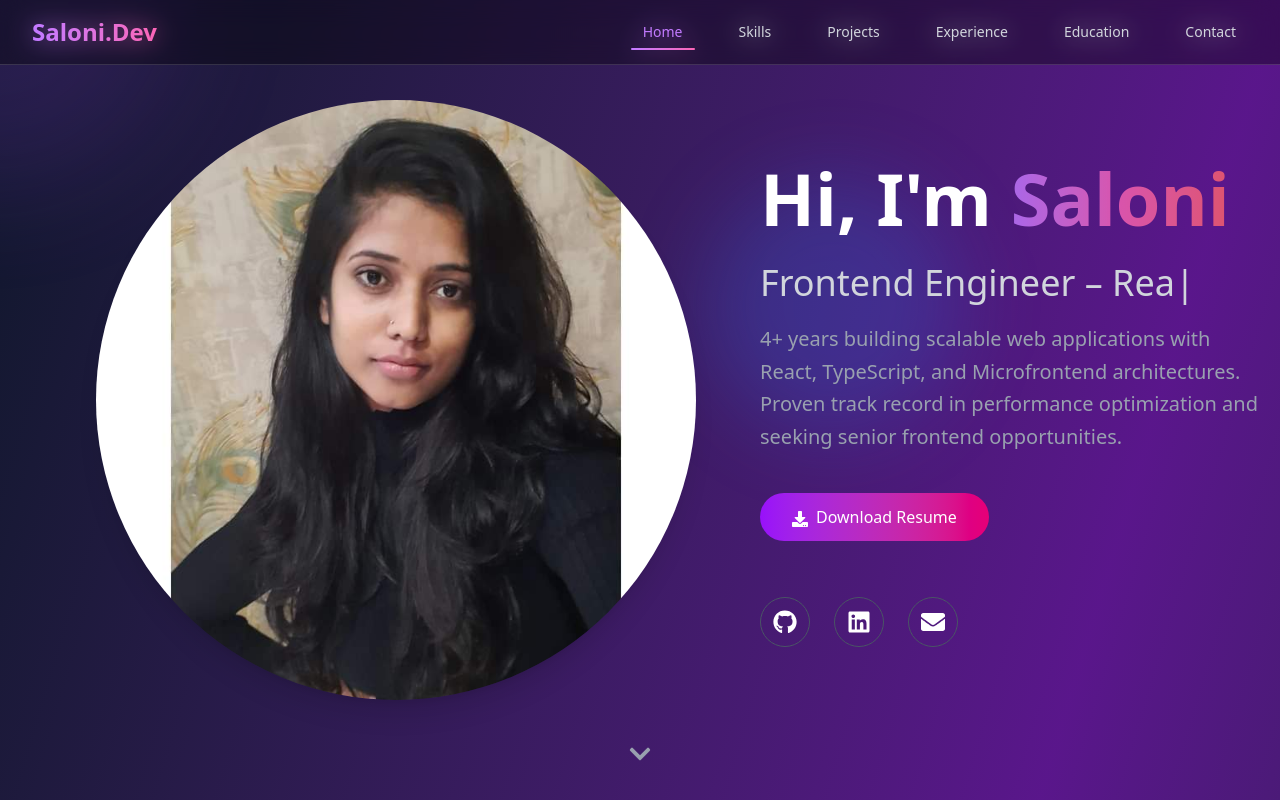
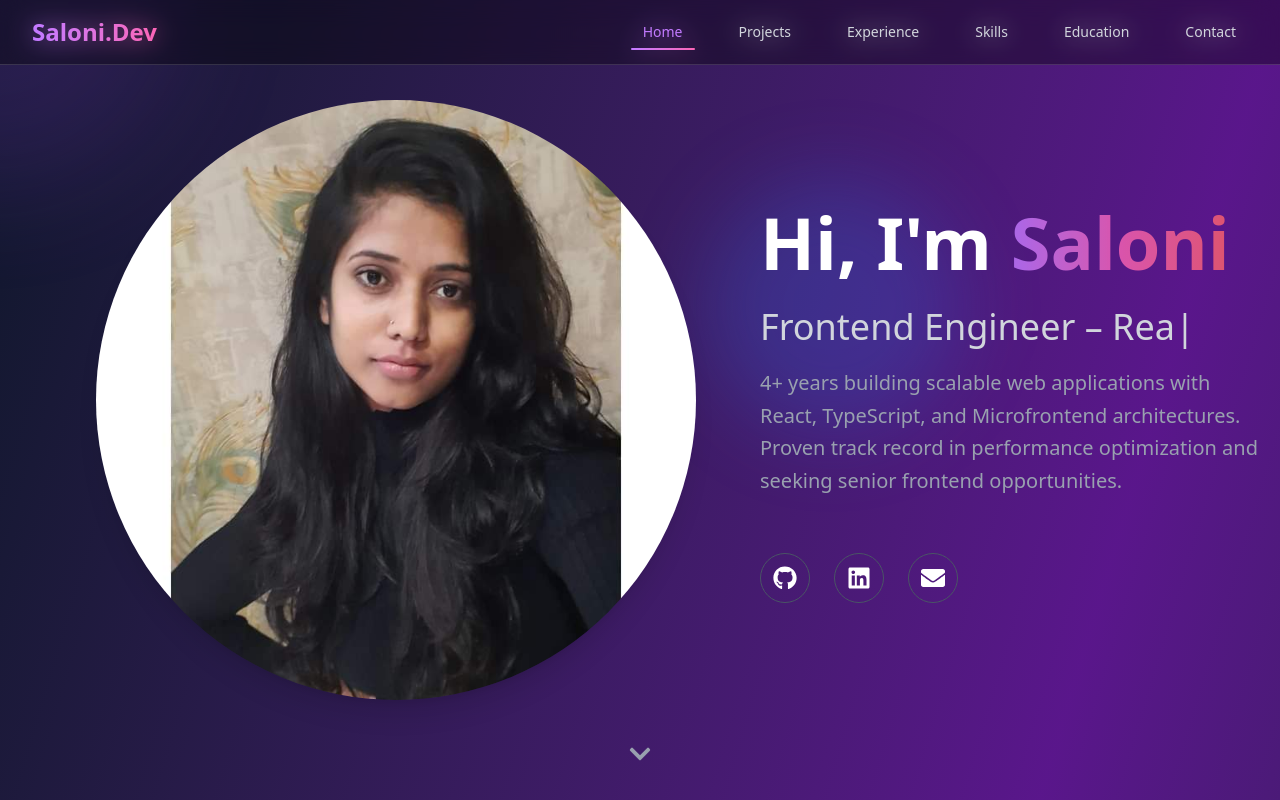
Before and after one commit to s-jaiswal622/Saloni-Portfolio, a React (Vite) app: page / in a window 1280 px wide. Shown: the top 800 px of the page. Built offline with nearby package versions, Linux system fonts and the light colour scheme.

Commit message:
removed resume

```diff
--- a/src/components/Navbar.jsx
+++ b/src/components/Navbar.jsx
@@ -1,7 +1,7 @@
 import React, { useState } from "react";
 
 const Navbar = () => {
-  const menuItems = ["Home", "Skills", "Projects", "Experience", "Education", "Contact"];
+  const menuItems = ["Home", "Projects", "Experience", "Skills", "Education", "Contact"];
   const [activeSection, setActiveSection] = useState("Home");
 
   const handleNavClick = (item) => {
--- a/src/pages/Home.jsx
+++ b/src/pages/Home.jsx
@@ -118,20 +118,6 @@ const Home = () => {
             </div>
 
             <motion.div
-              initial={{ opacity: 0, y: 20 }}
-              animate={{ opacity: 1, y: 0 }}
-              transition={{ delay: 0.6 }}
-              className="flex flex-wrap justify-center lg:justify-start gap-4"
-            >
-              <a href="/Saloni_Jaiswal_Resume.pdf" download>
-                <button className="group bg-gradient-to-r from-purple-600 to-pink-600 px-8 py-3 rounded-full font-medium hover:shadow-lg hover:shadow-purple-500/25 transition-all duration-300 hover:-translate-y-1">
-                  <FaDownload className="inline mr-2 w-4 h-4" />
-                  Download Resume
-                </button>
-              </a>
-            </motion.div>
-
-            <motion.div
               initial="hidden"
               animate="visible"
               variants={{
```
